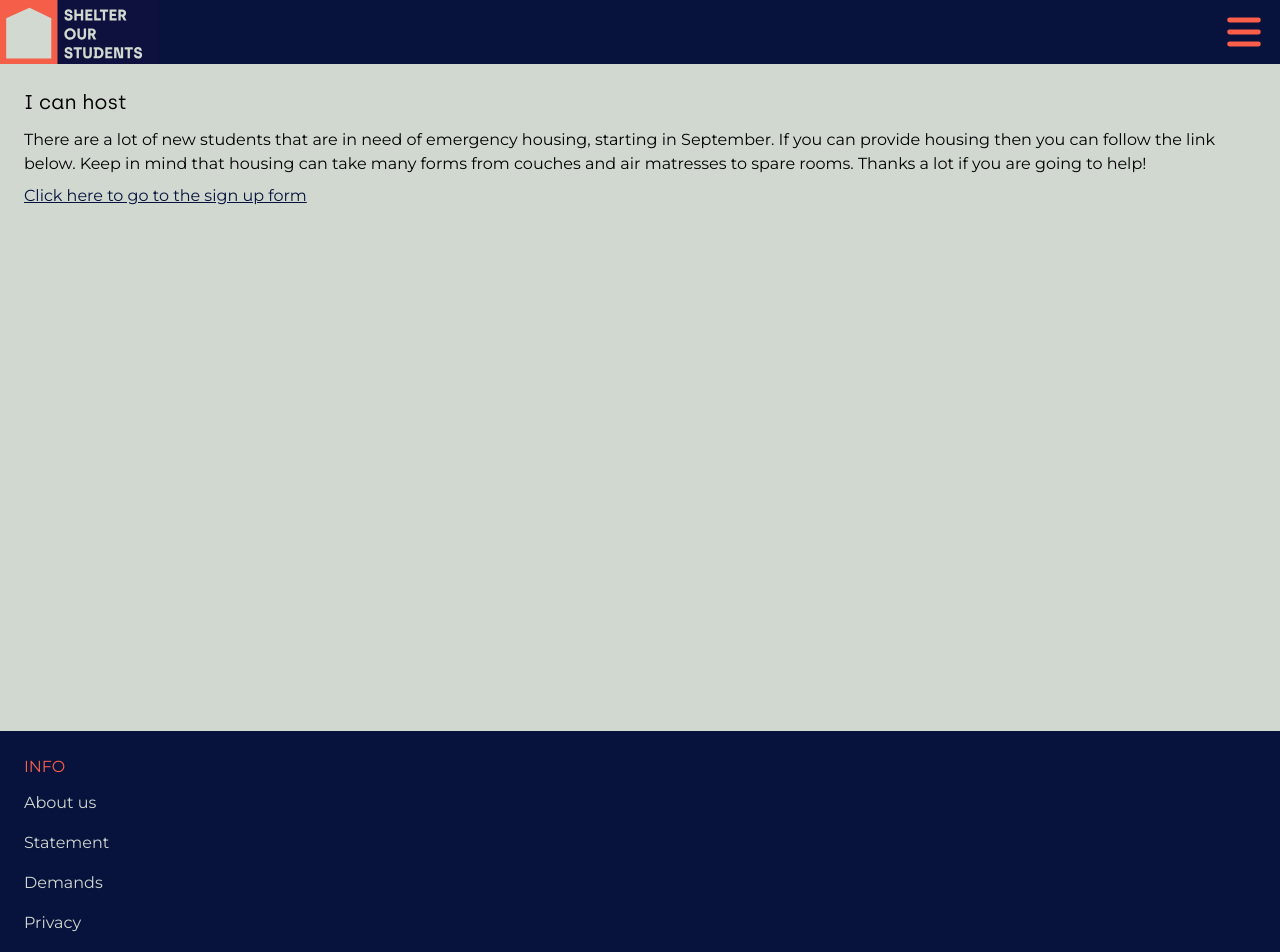
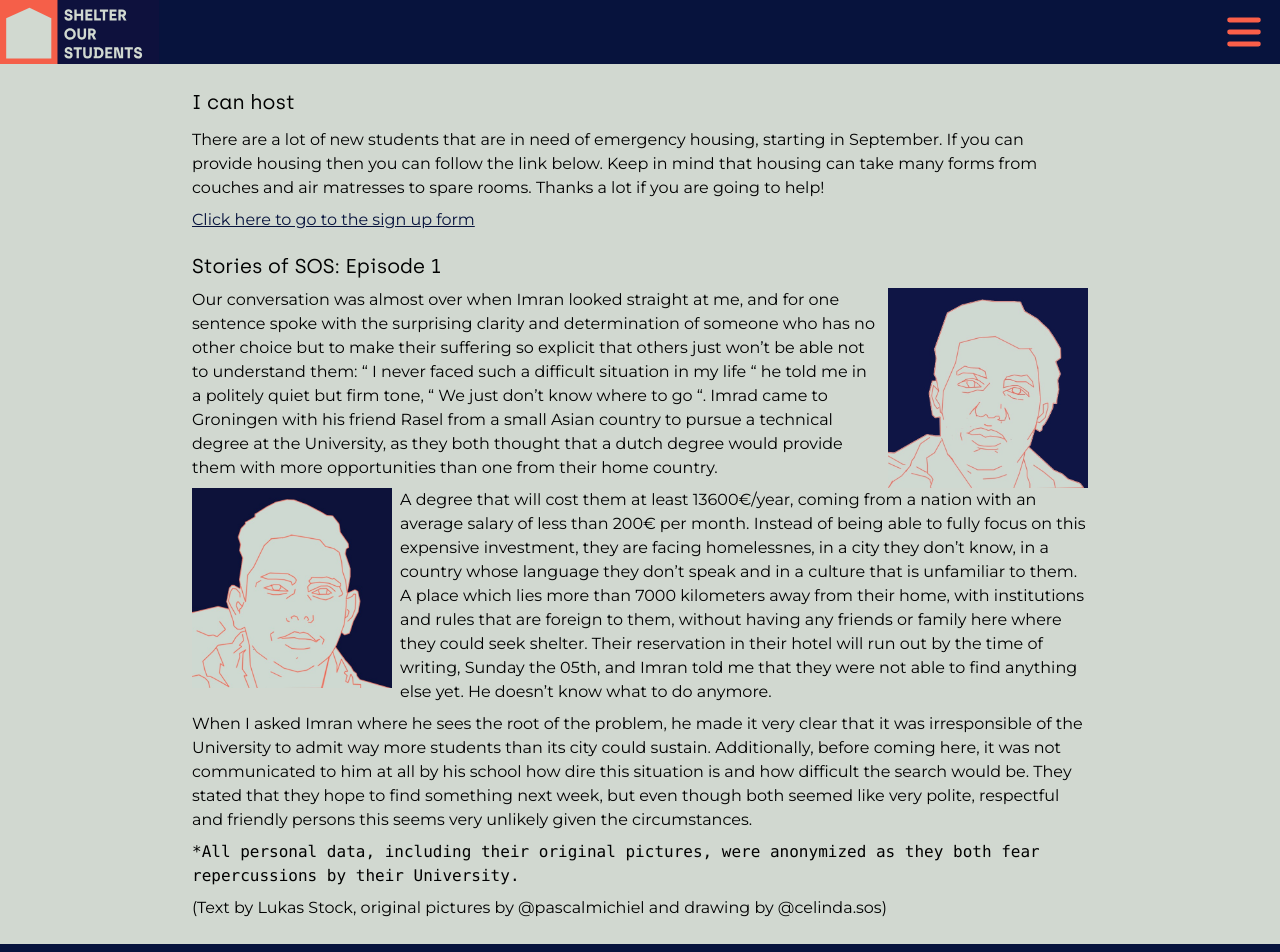
Before and after one commit to Nierot/ShelterOurStudents, a React (Create React App) app: page /host-house in a window 1280 px wide. Shown: the top 952 px of the page. Built offline with nearby package versions, Linux system fonts and the light colour scheme.

Commit message:
✨ Added the stories to the host page

```diff
--- a/public/lang/en-GB.json
+++ b/public/lang/en-GB.json
@@ -49,7 +49,17 @@
         "haveHouse": {
             "title": "I can host",
             "explanation": "There are a lot of new students that are in need of emergency housing, starting in September. If you can provide housing then you can follow the link below. Keep in mind that housing can take many forms from couches and air matresses to spare rooms. Thanks a lot if you are going to help!",
-            "link": "Click here to go to the sign up form"
+            "link": "Click here to go to the sign up form",
+            "stories": {
+                "title": "Stories of SOS: Episode 1",
+                "text": [
+                    "Our conversation was almost over when Imran looked straight at me, and for one sentence spoke with the surprising clarity and determination of someone who has no other choice but to make their suffering so explicit that others just won’t be able not to understand them: “ I never faced such a difficult situation in my life “ he told me in a politely quiet but firm tone, “ We just don’t know where to go “. Imrad came to Groningen with his friend Rasel from a small Asian country to pursue a technical degree at the University, as they both thought that a dutch degree would provide them with more opportunities than one from their home country.",
+                    "A degree that will cost them at least 13600€/year, coming from a nation with an average salary of less than 200€ per month. Instead of being able to fully focus on this expensive investment, they are facing homelessnes, in a city they don’t know, in a country whose language they don’t speak and in a culture that is unfamiliar to them. A place which lies more than 7000 kilometers away from their home, with institutions and rules that are foreign to them, without having any friends or family here where they could seek shelter. Their reservation in their hotel will run out by the time of writing, Sunday the 05th, and Imran told me that they were not able to find anything else yet. He doesn’t know what to do anymore.",
+                    "When I asked Imran where he sees the root of the problem, he made it very clear that it was irresponsible of the University to admit way more students than its city could sustain. Additionally, before coming here, it was not communicated to him at all by his school how dire this situation is and how difficult the search would be. They stated that they hope to find something next week, but even though both seemed like very polite, respectful and friendly persons this seems very unlikely given the circumstances."
+                ],
+                "disclaimer": "*All personal data, including their original pictures, were anonymized as they both fear repercussions by their University.",
+                "attribute": "(Text by Lukas Stock, original pictures by @pascalmichiel and drawing by @celinda.sos)"
+            }
         },
         "needHouse": {
             "title": "I am in need of shelter",
--- a/public/lang/nl-NL.json
+++ b/public/lang/nl-NL.json
@@ -49,7 +49,17 @@
         "haveHouse": {
             "title": "I can host",
             "explanation": "There are a lot of new students that are in need of emergency housing, starting in September. If you can provide housing then you can follow the link below. Keep in mind that housing can take many forms from couches and air matresses to spare rooms. Thanks a lot if you are going to help!",
-            "link": "Click here to go to the sign up form"
+            "link": "Click here to go to the sign up form",
+            "stories": {
+                "title": "Stories of SOS: Episode 1",
+                "text": [
+                    "Our conversation was almost over when Imran looked straight at me, and for one sentence spoke with the surprising clarity and determination of someone who has no other choice but to make their suffering so explicit that others just won’t be able not to understand them: “ I never faced such a difficult situation in my life “ he told me in a politely quiet but firm tone, “ We just don’t know where to go “. Imrad came to Groningen with his friend Rasel from a small Asian country to pursue a technical degree at the University, as they both thought that a dutch degree would provide them with more opportunities than one from their home country.",
+                    "A degree that will cost them at least 13600€/year, coming from a nation with an average salary of less than 200€ per month. Instead of being able to fully focus on this expensive investment, they are facing homelessnes, in a city they don’t know, in a country whose language they don’t speak and in a culture that is unfamiliar to them. A place which lies more than 7000 kilometers away from their home, with institutions and rules that are foreign to them, without having any friends or family here where they could seek shelter. Their reservation in their hotel will run out by the time of writing, Sunday the 05th, and Imran told me that they were not able to find anything else yet. He doesn’t know what to do anymore.",
+                    "When I asked Imran where he sees the root of the problem, he made it very clear that it was irresponsible of the University to admit way more students than its city could sustain. Additionally, before coming here, it was not communicated to him at all by his school how dire this situation is and how difficult the search would be. They stated that they hope to find something next week, but even though both seemed like very polite, respectful and friendly persons this seems very unlikely given the circumstances."
+                ],
+                "disclaimer": "*All personal data, including their original pictures, were anonymized as they both fear repercussions by their University.",
+                "attribute": "(Text by Lukas Stock, original pictures by @pascalmichiel and drawing by @celinda.sos)"
+            }
         },
         "needHouse": {
             "title": "I am in need of shelter",
--- a/src/pages/HostHouse.js
+++ b/src/pages/HostHouse.js
@@ -1,9 +1,10 @@
 const HostHouse = ({ lang: { pages: { haveHouse } } }) =>
-<div className="h-5/6 px-6 pt-6">
+<div className="px-6 pt-6 bg-tertiary lg:flex lg:flex-row lg:justify-center">
   <meta name="description" content={`
     Are you a student from Groningen and you have a spare sleeping place available and you don't mind helping out fellow students?
     Sign up for our couch surfing initiative!
   `}/>
+  <div className="lg:max-w-4xl">
     <h1 className="font-title text-xl">
       { haveHouse.title }
     </h1>
@@ -15,6 +16,58 @@ const HostHouse = ({ lang: { pages: { haveHouse } } }) =>
         { haveHouse.link }
       </p>
     </a>
+
+
+    <Stories stories={haveHouse.stories} />
   </div>
 
+</div>
+
+const Stories = ({ stories: { title, text, disclaimer, attribute }}) => {
+
+  return <div className="pt-5 bg-tertiary">
+    <h2 className="text-xl font-title">
+      { title }
+    </h2>
+
+    <div>
+
+      <div className="pt-2">
+        <div className="float-right pl-2">
+          <img width="200" src="/stories_0.jpeg" alt="Anonymized portrait"/>
+        </div>
+
+        <p>
+          { text[0] }
+        </p>
+      </div>
+
+      <div className="py-2">
+        <div className="float-left pr-2">
+          <img width="200" src="/stories_1.jpeg" alt="Anonymized portrait"/>
+        </div>
+
+        <p>
+          { text[1] }
+        </p>
+      </div>
+
+
+      <p>
+        { text[2] }
+      </p>
+    </div>
+
+    <div className="pt-2">
+      <code>
+        { disclaimer }
+      </code>
+    </div>
+
+    <p className="pt-2 pb-6">
+      { attribute }
+    </p>
+  </div>
+}
+
 export default HostHouse
```
Also changed, not shown: public/stories_0.jpeg (added), public/stories_1.jpeg (added). Lines whose indentation alone changed are shown as unchanged.
